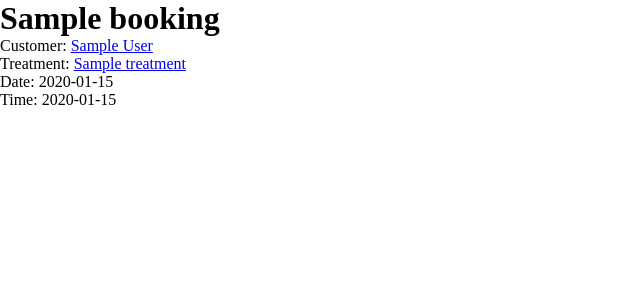
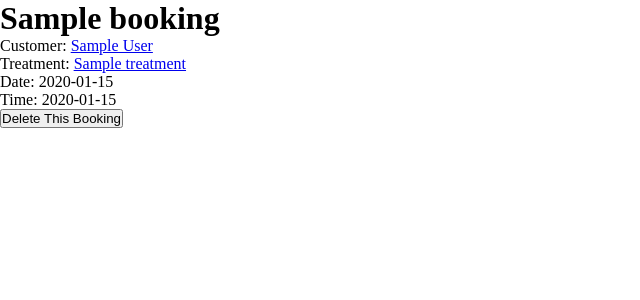
Before and after one commit to abasile1-tech/cyberpunk_ripperdoc_appointment_scheduler, a Flask app: page /bookings/1 in a window 1280 px wide. Shown: the part 126-426 px from the top of the page, without its empty margins (0-640 px from the left). Run offline with Flask 3, Linux system fonts and the light colour scheme; tables that the repository leaves empty hold one stand-in row (values such as "Sample post").

Commit message:
Bookings can now be deleted

```diff
--- a/controllers/booking_controller.py
+++ b/controllers/booking_controller.py
@@ -48,4 +48,4 @@ def show(id):
 	booking = Booking.query.get(id)
 	treatment=Treatment.query.get(booking.treatment_id)
 	customer=Customer.query.get(booking.customer_id)
-	return render_template("/bookings/show.html", name=booking.name, treatment_name=treatment.name, customer_name=customer.name, date=booking.date, time=booking.time, treatment_id=treatment.id, customer_id=customer.id)
+	return render_template("/bookings/show.html", name=booking.name, treatment_name=treatment.name, customer_name=customer.name, date=booking.date, time=booking.time, treatment_id=treatment.id, customer_id=customer.id, booking_id=booking.id)
--- a/templates/bookings/show.html
+++ b/templates/bookings/show.html
@@ -8,5 +8,8 @@
 		<li>Date: {{ date }}</li>
 		<li>Time: {{ time }}</li>
 	</ul>
+	<form class="form-inline" action="/bookings/{{booking_id}}/delete" method="POST">
+		<input type="submit" value="Delete This Booking">
+	</form>
 
 {% endblock content %}
```
